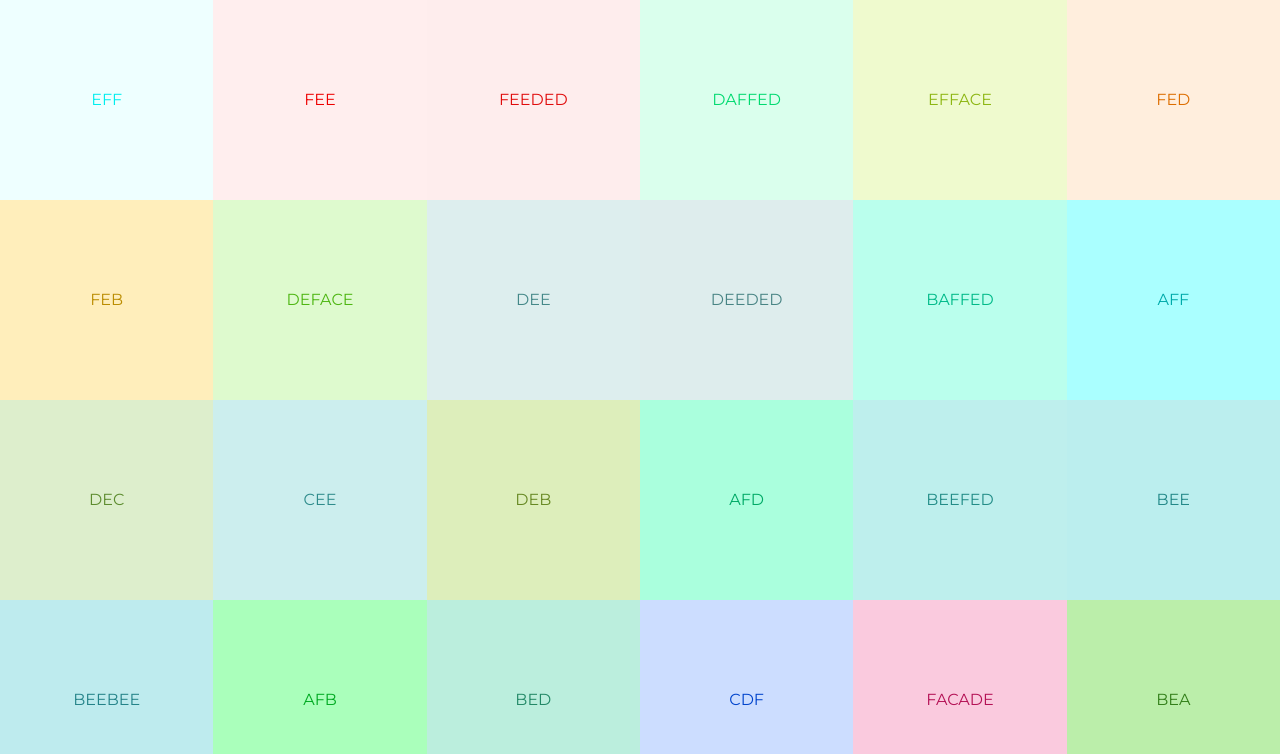
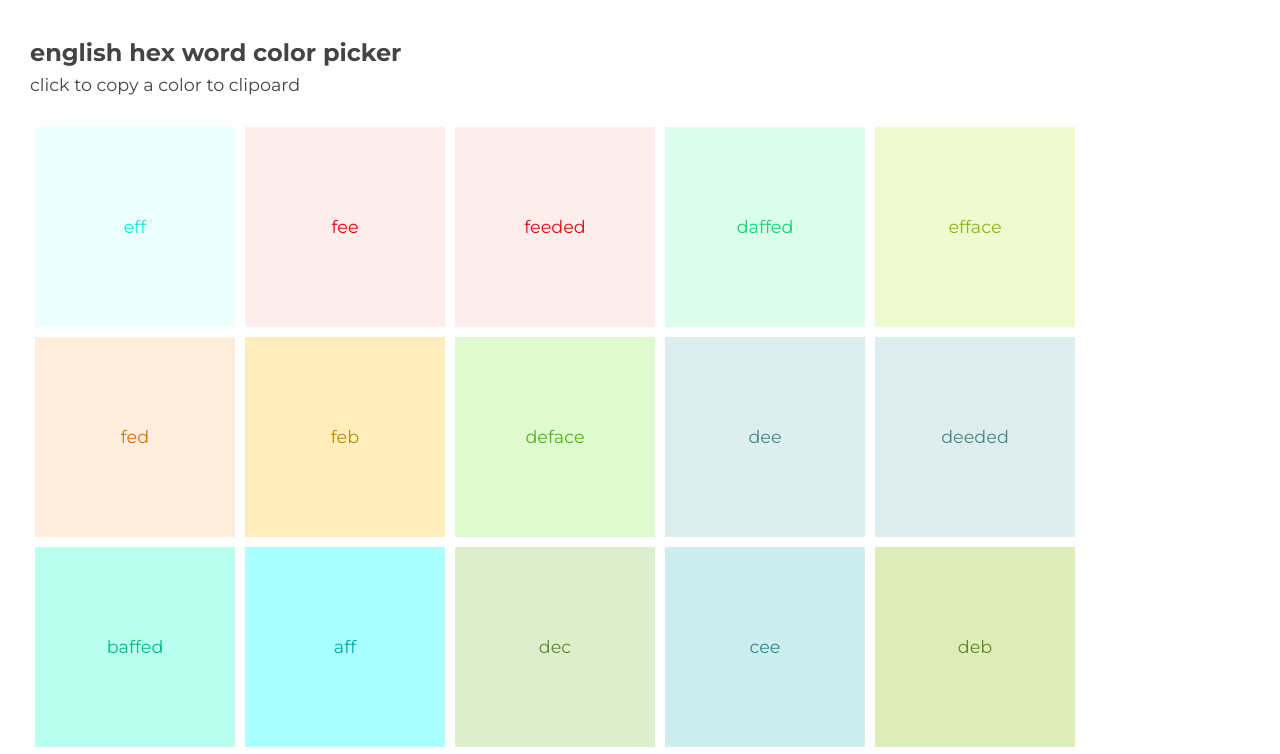
Before and after one commit to gbargoud/hexes, a plain HTML site: page index.html in a window 1280 px wide. Shown: the top 754 px of the page. Drawn offline with nearby package versions, Linux system fonts and the light colour scheme.

Commit message:
colors are a go :art:

```diff
--- a/css/styles.css
+++ b/css/styles.css
@@ -1,17 +1,59 @@
-.container {
+header {
+  font-family: "Montserrat", sans-serif;
+  color: #444;
+  padding: 30px;
+  position: fixed;
+  top: 0;
+  width: 100%;
+  background-color: white;
+}
+
+h3 {
+  font-weight: bold;
+  font-size: 1.5em;
+  line-height: 1.9em;
+}
+
+h6 {
+  font-size: 1.1em;
+}
+
+section {
   display: flex;
   flex-wrap: wrap;
-  justify-content: space-around;
+  justify-content: flex-start;
+  padding: 30px;
+  margin: 92px auto 0 auto;
+  font-size: 1.1em;
 }
 
 .hex-box {
-  flex: 1;
+  flex-shrink: 1;
   flex-basis: 200px;
+  max-width: 250px;
   height: 200px;
+  margin: 5px;
   display: flex;
   justify-content: center;
   align-items: center;
   font-family: "Montserrat", sans-serif;
   text-align: center;
-  text-transform: uppercase;
 }
+
+footer {
+  text-align: center;
+  font-family: "Montserrat", sans-serif;
+  color: #444;
+  padding: 0 30px 30px 30px;
+  line-height: 1.4em;
+  font-size: 1em;
+}
+
+a {
+  color: #444;
+  text-decoration: none;
+}
+
+a:hover {
+  text-decoration: underline;
+}
--- a/index.html
+++ b/index.html
@@ -4,9 +4,11 @@
 <head>
   <meta charset="utf-8">
 
-  <title>Hexes</title>
+  <title>hexes</title>
   <meta name="description" content="Hex Colors English Words">
-  <meta name="author" content="Maddie Horowitz">
+  <meta name="author" content="maddie horowitz">
+
+  <link rel="icon" href="img/favicon.png">
 
   <link rel="stylesheet" href="css/reset.css">
   <link href='https://fonts.googleapis.com/css?family=Montserrat:400,700' rel='stylesheet' type='text/css'>
@@ -18,8 +20,17 @@
 </head>
 
 <body>
+  <header>
+    <h3>english hex word color picker</h3>
+    <h6>click to copy <span class="detail">a color</span> to clipoard</h6>
+  </header>
 
-  <div class="container"></div>
+  <section></section>
+
+  <footer>
+    <p>hexes (2016) a project by maddie horowitz</p>
+    <p><a target="_blank" href="http://www.raemadeline.com">www.raemadeline.com</a></p>
+  </footer>
 
   <script src="https://ajax.googleapis.com/ajax/libs/jquery/2.2.2/jquery.min.js"></script>
   <script src="js/tinycolor.js"></script>
--- a/js/scripts.js
+++ b/js/scripts.js
@@ -15,6 +15,6 @@ $(document).ready(function() {
         .html(word)
         .css('background-color', color.toHexString())
         .css('color', color.darken(50).toHexString())
-        .appendTo($(".container"))
+        .appendTo($("section"))
   });
 });
```
Also changed, not shown: img/favicon.ico (added), img/favicon.png (added), 2 other files.
